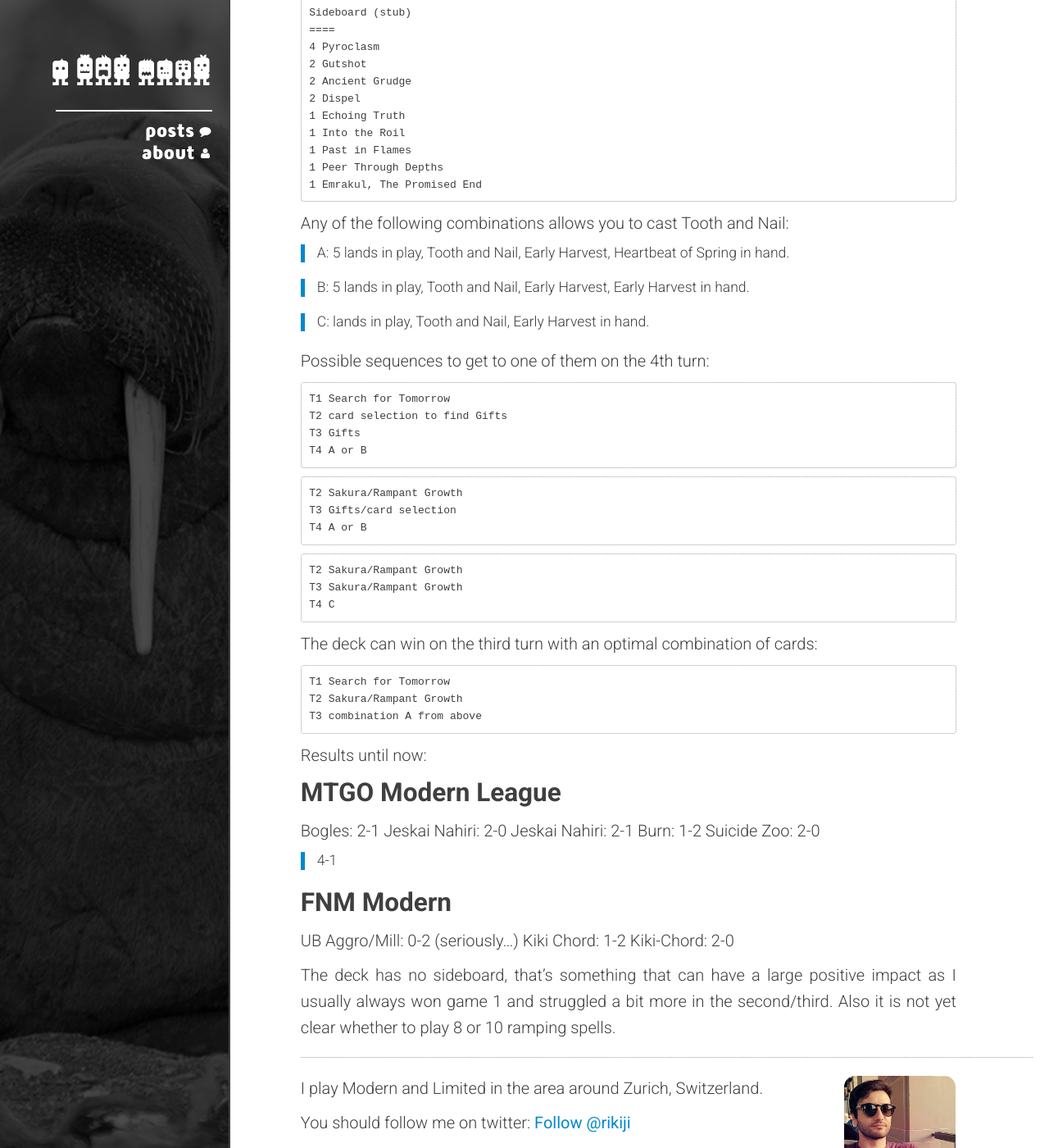
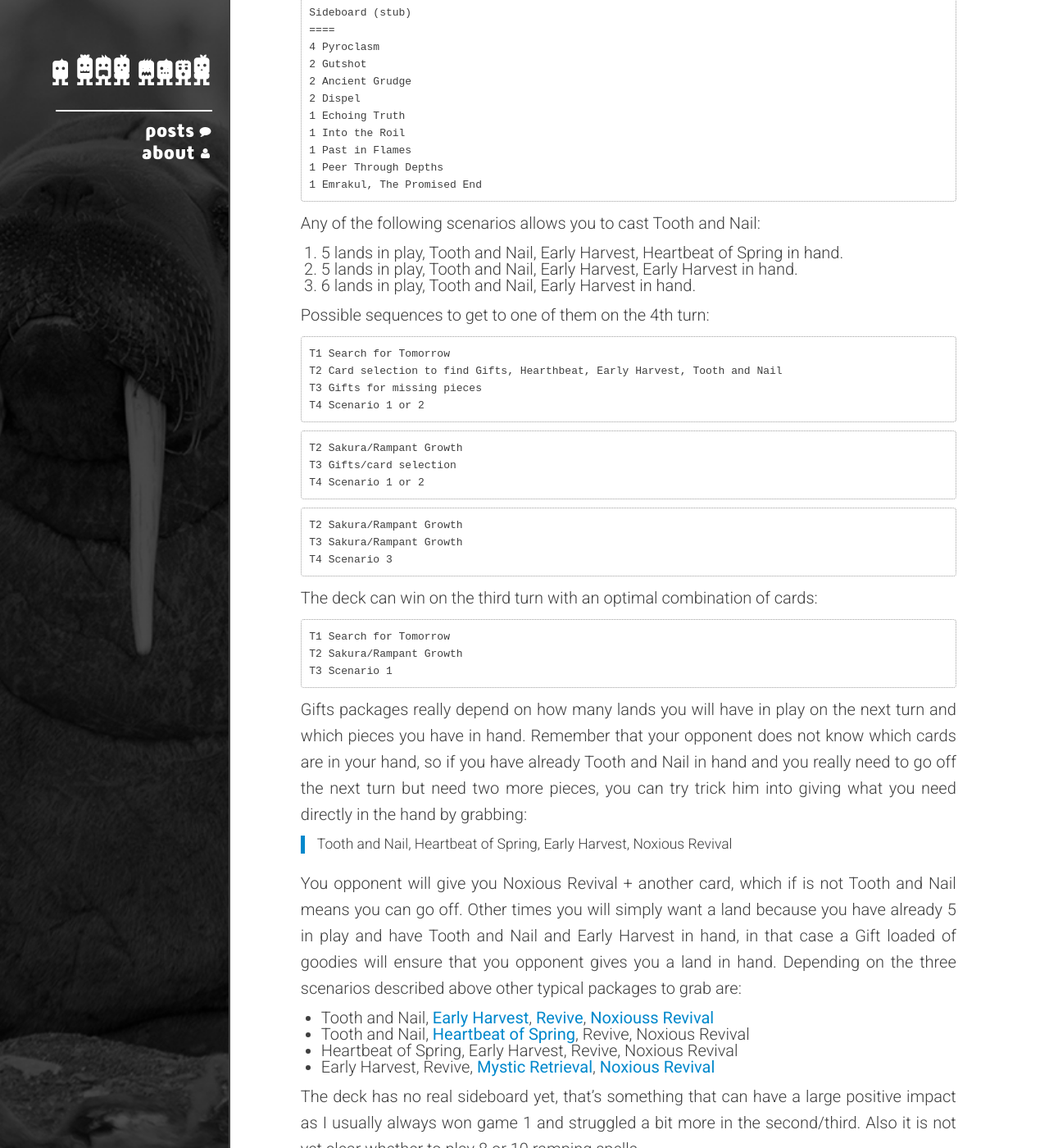
Before and after one commit to rikiji/zmbs.net, a Jekyll site: the page built from _posts/2016-07-31-gifts-and-nail.markdown, in a window 1280 px wide and 1400 px high, scrolled down 959 px. Shown: the whole window at 82% size. Built offline with Jekyll 4.4.1, drawn with Linux system fonts in a browser that asks for light colours; comment, search, counter and statistics services are not loaded; some of the changed text lies outside the part shown.

Commit message:
Update 2016-07-31-gifts-and-nail.markdown

````diff
--- a/_posts/2016-07-31-gifts-and-nail.markdown
+++ b/_posts/2016-07-31-gifts-and-nail.markdown
@@ -44,33 +44,31 @@ Sideboard (stub)
 1 Emrakul, The Promised End
 ```
 
-Any of the following combinations allows you to cast Tooth and Nail:
+Any of the following scenarios allows you to cast Tooth and Nail:
 
-> A: 5 lands in play, Tooth and Nail, Early Harvest, Heartbeat of Spring in hand.
-
-> B: 5 lands in play, Tooth and Nail, Early Harvest, Early Harvest in hand.
-
-> C: lands in play, Tooth and Nail, Early Harvest in hand.
+1. 5 lands in play, Tooth and Nail, Early Harvest, Heartbeat of Spring in hand.
+2. 5 lands in play, Tooth and Nail, Early Harvest, Early Harvest in hand.
+3. 6 lands in play, Tooth and Nail, Early Harvest in hand.
 
 Possible sequences to get to one of them on the 4th turn:
 
 ```
 T1 Search for Tomorrow
-T2 card selection to find Gifts
-T3 Gifts
-T4 A or B
+T2 Card selection to find Gifts, Hearthbeat, Early Harvest, Tooth and Nail
+T3 Gifts for missing pieces
+T4 Scenario 1 or 2
 ```
 
 ```
 T2 Sakura/Rampant Growth
 T3 Gifts/card selection
-T4 A or B
+T4 Scenario 1 or 2
 ```
 
 ```
 T2 Sakura/Rampant Growth
 T3 Sakura/Rampant Growth
-T4 C
+T4 Scenario 3
 ```
 
 The deck can win on the third turn with an optimal combination of cards:
@@ -78,23 +76,38 @@ The deck can win on the third turn with an optimal combination of cards:
 ```
 T1 Search for Tomorrow
 T2 Sakura/Rampant Growth
-T3 combination A from above
+T3 Scenario 1
 ```
 
-Results until now:
+Gifts packages really depend on how many lands you will have in play on the next turn and which pieces you have in hand. Remember that your opponent does not know which cards are in your hand, so if you have already Tooth and Nail in hand and you really need to go off the next turn but need two more pieces, you can try trick him into giving what you need directly in the hand by grabbing:
 
-## MTGO Modern League
-Bogles: 2-1
-Jeskai Nahiri: 2-0
-Jeskai Nahiri: 2-1
-Burn: 1-2
-Suicide Zoo: 2-0
+> Tooth and Nail, Heartbeat of Spring, Early Harvest, Noxious Revival
+
+You opponent will give you Noxious Revival + another card, which if is not Tooth and Nail means you can go off. Other times you will simply want a land because you have already 5 in play and have Tooth and Nail and Early Harvest in hand, in that case a Gift loaded of goodies will ensure that you opponent gives you a land in hand. Depending on the three scenarios described above other typical packages to grab are:
+
+* Tooth and Nail, [Early Harvest](card:Early Harvest), [Revive](card:Revive), [Noxiouss Revival](card:Noxious Revival)
+* Tooth and Nail, [Heartbeat of Spring](card:Heartbeat of Spring), Revive, Noxious Revival
+* Heartbeat of Spring, Early Harvest, Revive, Noxious Revival
+* Early Harvest, Revive, [Mystic Retrieval](card:Mystic Retrieval), [Noxious Revival](card:Noxious Revival)
+
+The deck has no real sideboard yet, that’s something that can have a large positive impact as I usually always won game 1 and struggled a bit more in the second/third. Also it is not yet clear whether to play 8 or 10 ramping spells.
+
+## Results
+
+### MTGO Modern League
+
+* Bogles: 2-1
+* Jeskai Nahiri: 2-0
+* Jeskai Nahiri: 2-1
+* Burn: 1-2
+* Suicide Zoo: 2-0
 
 > 4-1
 
-## FNM Modern
-UB Aggro/Mill: 0-2 (seriously...)
-Kiki Chord: 1-2
-Kiki-Chord: 2-0
+### FNM Modern
 
-The deck has no sideboard, that’s something that can have a large positive impact as I usually always won game 1 and struggled a bit more in the second/third. Also it is not yet clear whether to play 8 or 10 ramping spells.
+* UB Aggro/Mill: 0-2 (seriously...)
+* Kiki Chord: 1-2
+* Kiki-Chord: 2-0
+
+> 1-2
````
